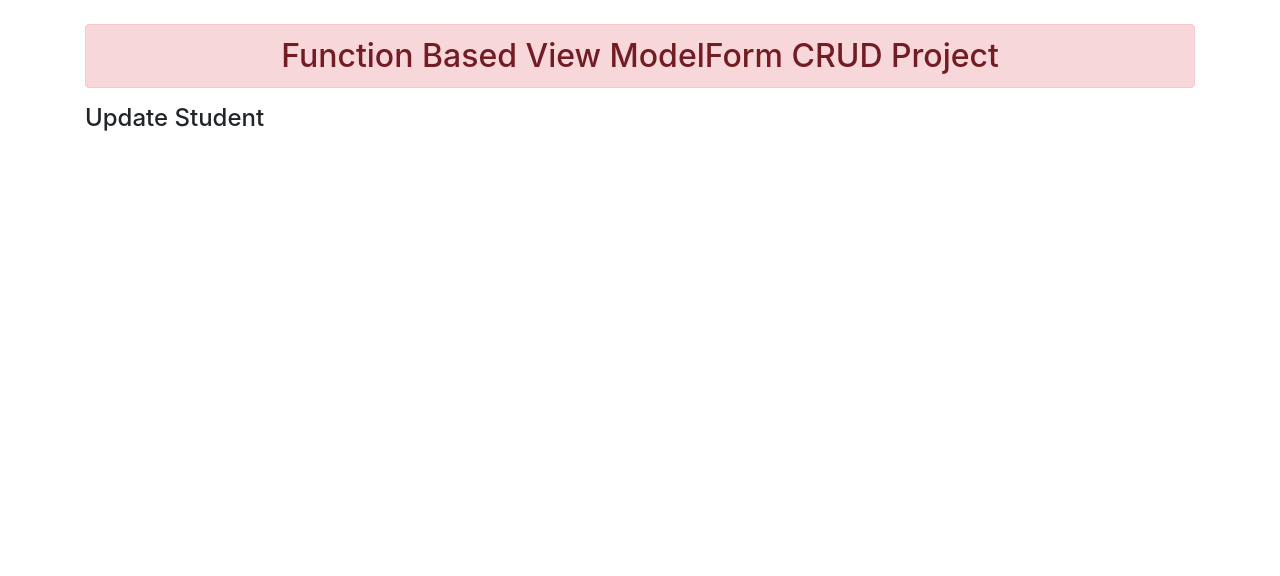
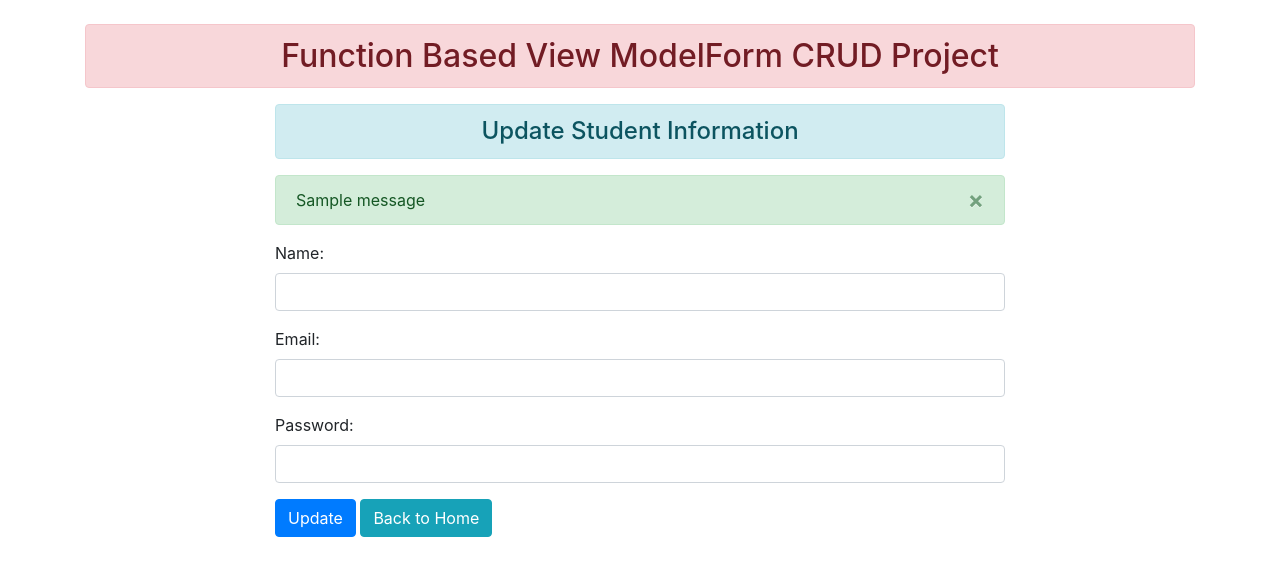
Before and after one commit to sunilkumar1996/django_crud_project, a Django app: template enroll/templates/enroll/update.html in a window 1280 px wide. Shown: the top 576 px of the page. Run offline with Django 3.2, Linux system fonts and the light colour scheme; the template is opened without the code that fills it: values that come from a table or form of the project are taken from there, others are empty; one stand-in notice (Sample message) is shown; some libraries are stand-ins or nearby versions.

Commit message:
student update and delete

```diff
--- a/crudproject/urls.py
+++ b/crudproject/urls.py
@@ -21,4 +21,5 @@ urlpatterns = [
     path('admin/', admin.site.urls),
     path('', views.add_show, name='addandshow'),
     path('delete/<int:id>/', views.delete_student, name='delete'),
+    path('update/<int:id>', views.update_student, name='update'),
 ]
--- a/enroll/templates/enroll/add.html
+++ b/enroll/templates/enroll/add.html
@@ -41,7 +41,7 @@
                                 <td>{{student.email}}</td>
                                 <td>{{student.password}}</td>
                                 <td>
-                                    <a href="" class="btn btn-warning btn-sm">Edit</a>
+                                    <a href="{% url 'update' student.id%}" class="btn btn-warning btn-sm">Edit</a>
                                     <form action="{% url 'delete' student.id%}" method="post" class="d-inline">
                                         {% csrf_token %}
                                         <input type="submit" value="Delete" class="btn btn-danger btn-sm">
--- a/enroll/templates/enroll/update.html
+++ b/enroll/templates/enroll/update.html
@@ -1,4 +1,24 @@
 {% extends 'enroll/base.html' %}
 {% block content %}
-    <h4>Update Student</h4>
+    <div class="row">
+        <div class="col-sm-8 offset-2">
+            <h4 class="text-center alert alert-info">Update Student Information</h4>
+            {% if messages %}
+                {% for message in messages %}
+                    <div class="alert alert-success alert-dismissible fade show" role="alert">
+                        {{message}}
+                        <button type="button" class="close" data-dismiss="alert" aria-label="Close">
+                            <span aria-hidden="true">&times;</span>
+                        </button>
+                    </div>
+                {% endfor %}
+            {% endif %}
+            <form action="" method="post" novalidate>
+                {% csrf_token %}
+                {{form.as_p}}
+                <input type="submit" value="Update" class="btn btn-primary">
+                <a href="{% url 'addandshow' %}" class="btn btn-info">Back to Home</a>
+            </form>
+        </div>
+    </div>
 {% endblock content %}
```
Also changed, not shown: enroll/views.py (+15 -0 lines).
